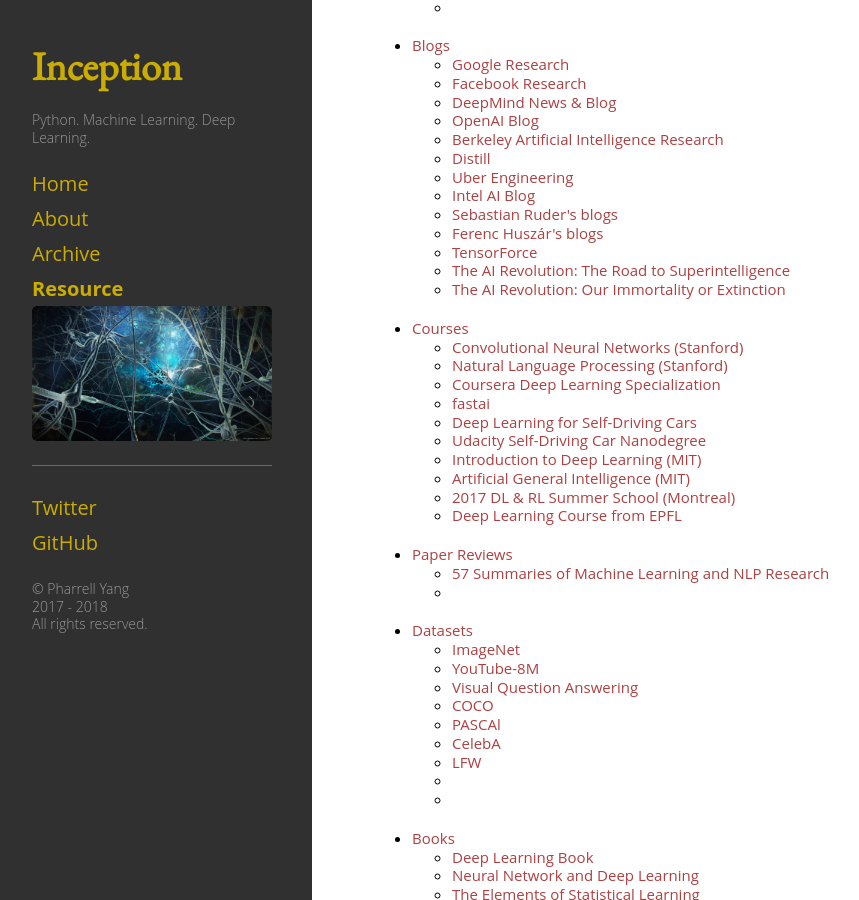
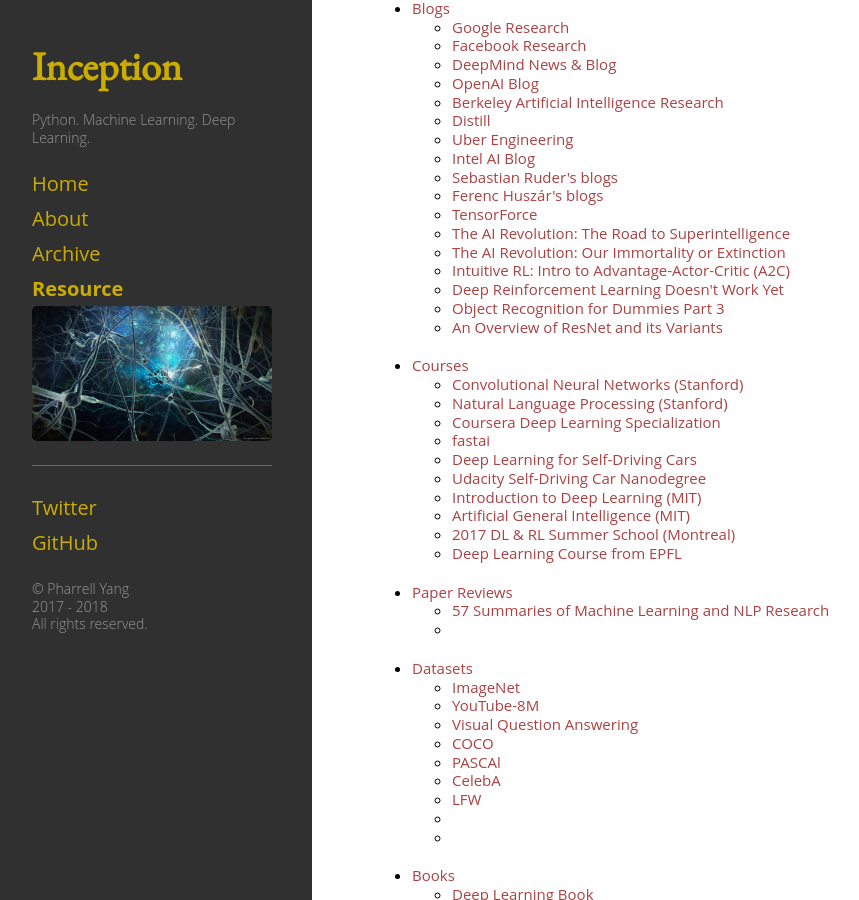
Before and after one commit to pharrellyhy/pharrellyhy.github.io.bakcup, a Jekyll site: the page built from resource.md, in a window 1280 px wide and 900 px high, scrolled down 1359 px. Shown: the whole window, without its empty margins (8-867 px from the left). Built offline with Jekyll 4.4.1, drawn with Linux system fonts in a browser that asks for light colours; some of the changed text lies outside the part shown.

Commit message:
updates resource

```diff
--- a/_data/nav.yml
+++ b/_data/nav.yml
@@ -42,9 +42,6 @@
 
     - title: "Attention in Neural Networks and How to use it"
       url: "http://akosiorek.github.io/ml/2017/10/14/visual-attention.html"
-
-    - title: "An Overview of ResNet and its Variants"
-      url: "https://towardsdatascience.com/an-overview-of-resnet-and-its-variants-5281e2f56035"
 
     - title: "The Unreasonable Effectiveness of Recurrent Neural Networks"
       url: "http://karpathy.github.io/2015/05/21/rnn-effectiveness/"
@@ -184,9 +181,6 @@
     - title: ""
       url: ""
 
-    - title: ""
-      url: ""
-
 
 - title: "Blogs"
   sublinks:
@@ -228,6 +222,18 @@
 
     - title: "The AI Revolution: Our Immortality or Extinction"
       url: "https://waitbutwhy.com/2015/01/artificial-intelligence-revolution-2.html"
+
+    - title: "Intuitive RL: Intro to Advantage-Actor-Critic (A2C)"
+      url: "https://hackernoon.com/intuitive-rl-intro-to-advantage-actor-critic-a2c-4ff545978752"
+
+    - title: "Deep Reinforcement Learning Doesn't Work Yet"
+      url: "https://www.alexirpan.com/2018/02/14/rl-hard.html"
+
+    - title: "Object Recognition for Dummies Part 3"
+      url: "https://lilianweng.github.io/lil-log/2017/12/31/object-recognition-for-dummies-part-3.html#yolo-you-only-look-once"
+
+    - title: "An Overview of ResNet and its Variants"
+      url: "https://towardsdatascience.com/an-overview-of-resnet-and-its-variants-5281e2f56035"
 
 
 - title: "Courses"
```
